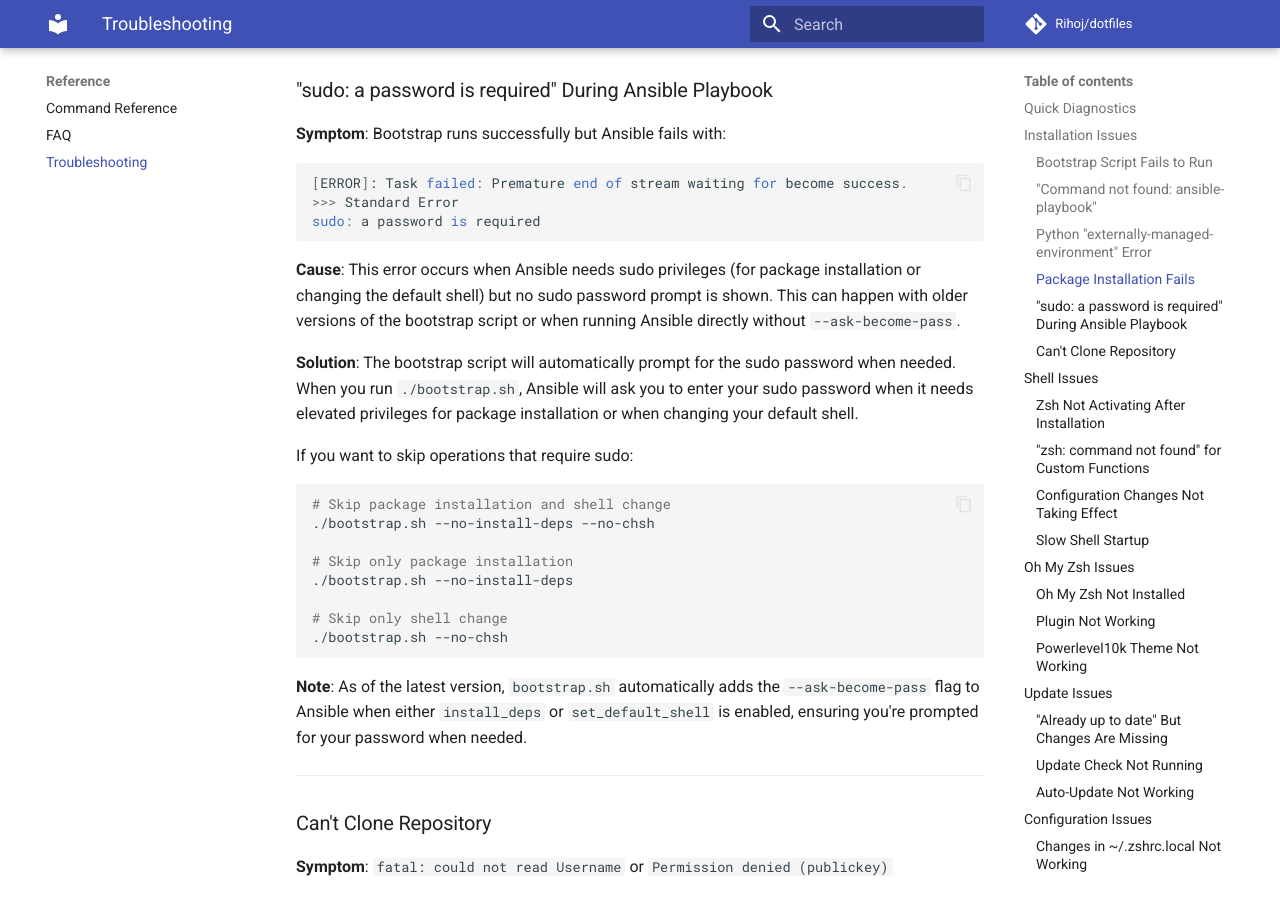
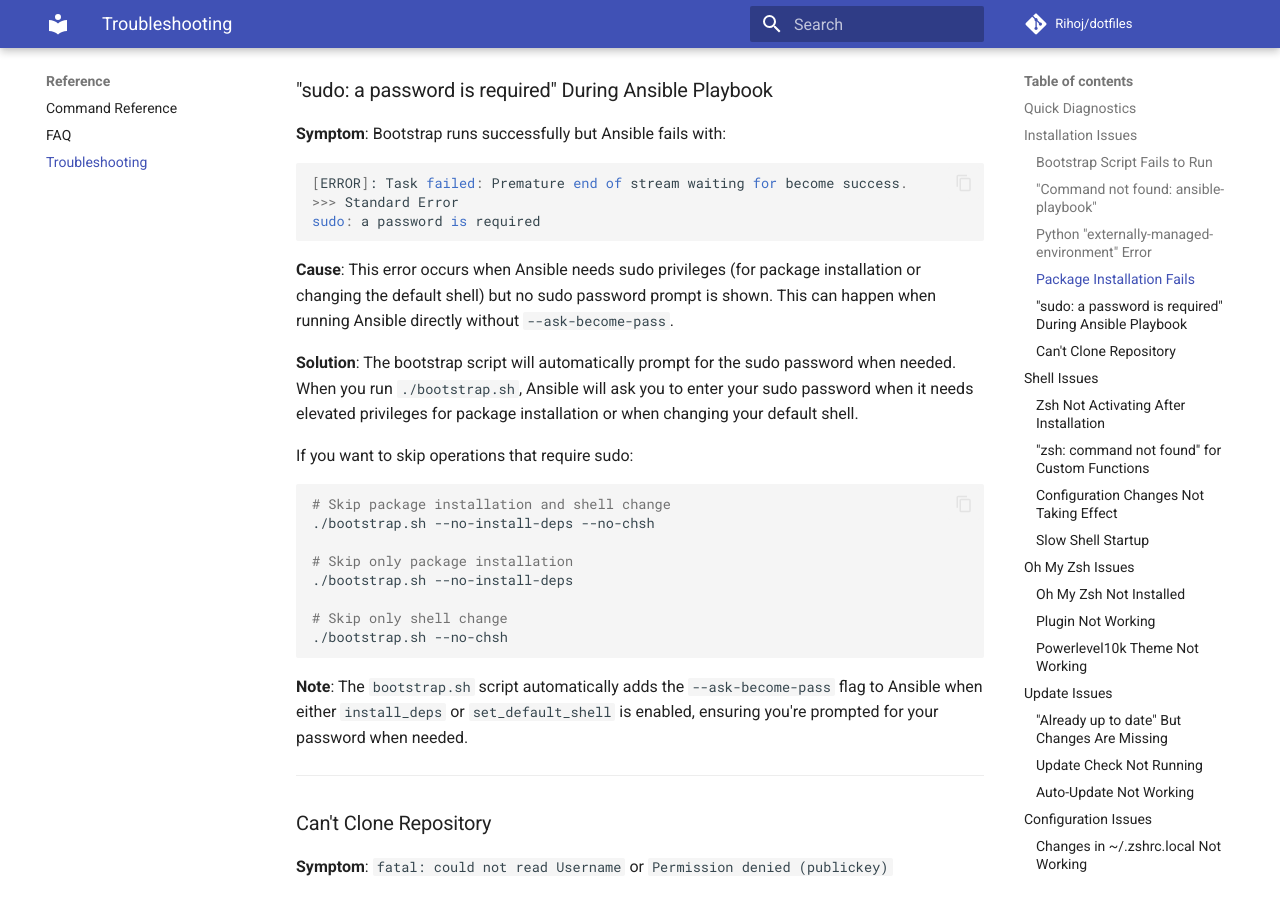
Before and after one commit to Rihoj/dotfiles, an MkDocs documentation site: the page built from docs/troubleshooting.md, in a window 1280 px wide and 900 px high, scrolled down 3052 px. Built offline with MkDocs 1.6.1 and Material for MkDocs 9.7.7, drawn with Linux system fonts in a browser that asks for light colours; comment, search, counter and statistics services are not loaded.

Commit message:
Remove vague version references from documentation
Co-authored-by: Rihoj <1520296+Rihoj@users.noreply.github.com>

````diff
--- a/docs/troubleshooting.md
+++ b/docs/troubleshooting.md
@@ -155,7 +155,7 @@ sudo pacman -S git curl zsh vim
 sudo: a password is required
 ```
 
-**Cause**: This error occurs when Ansible needs sudo privileges (for package installation or changing the default shell) but no sudo password prompt is shown. This can happen with older versions of the bootstrap script or when running Ansible directly without `--ask-become-pass`.
+**Cause**: This error occurs when Ansible needs sudo privileges (for package installation or changing the default shell) but no sudo password prompt is shown. This can happen when running Ansible directly without `--ask-become-pass`.
 
 **Solution**: The bootstrap script will automatically prompt for the sudo password when needed. When you run `./bootstrap.sh`, Ansible will ask you to enter your sudo password when it needs elevated privileges for package installation or when changing your default shell.
 
@@ -171,7 +171,7 @@ If you want to skip operations that require sudo:
 ./bootstrap.sh --no-chsh
 ```
 
-**Note**: As of the latest version, `bootstrap.sh` automatically adds the `--ask-become-pass` flag to Ansible when either `install_deps` or `set_default_shell` is enabled, ensuring you're prompted for your password when needed.
+**Note**: The `bootstrap.sh` script automatically adds the `--ask-become-pass` flag to Ansible when either `install_deps` or `set_default_shell` is enabled, ensuring you're prompted for your password when needed.
 
 ---
 
````
